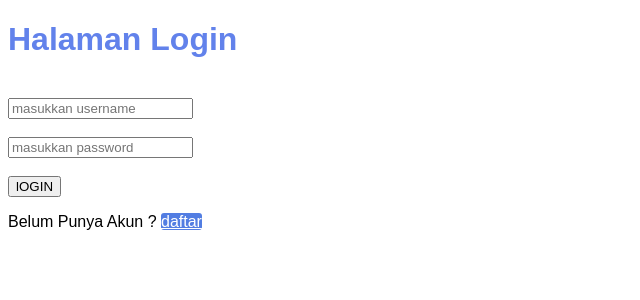
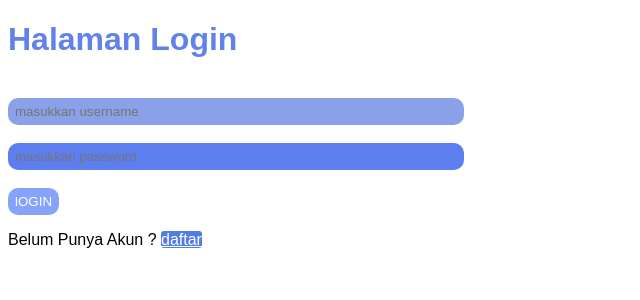
Before and after one commit to aghniaaulia/aghnia_ci, a CodeIgniter app: page /aghnia_ci/ in a window 1280 px wide. Shown: the top 300 px of the page, without its empty margins (0-640 px from the left). Run offline with CodeIgniter, Linux system fonts and the light colour scheme.

Commit message:
tambah_daftar

```diff
--- a/application/controllers/admin.php
+++ b/application/controllers/admin.php
@@ -30,7 +30,8 @@ class admin extends CI_Controller {
 	{
 		$this->load->model('siswa_model');
 		$data['edit'] = $this->siswa_model->getsiswaByNis($nis);
-		$data['alamat'] = ['pekalongan','batang','pemalang','tegal'];
+		$data['alamat'] =  [1, 2, 3, 4];
+
 
 		$this->load->view('templete/header');
 		$this->load->view('edit_siswa', $data);
@@ -42,7 +43,7 @@ class admin extends CI_Controller {
 		$data =
 		[
 		"nama" => $this->input->post('nama', true),
-		"alamat" => $this->input->post('alamat', true),
+		"id_alamat" => $this->input->post('alamat', true),
 		"no_tlp" => $this->input->post('no_tlp', true)
 		];
 		$this->db->where('nis', $this->input->post('nis'));
--- a/application/controllers/login.php
+++ b/application/controllers/login.php
@@ -19,7 +19,7 @@ class Login extends CI_Controller {
 		$user = $this->db->get_where('user',['username' => $username])->row_array();
 
 		if ($user){
-			if ($password == $user['password']){
+			if (password_verify($password, $user['password'])){
 				$data = [
 					'username' => $user['username']
 				];
--- a/application/controllers/tambah_siswa.php
+++ b/application/controllers/tambah_siswa.php
@@ -6,8 +6,10 @@ class tambah_siswa extends CI_Controller {
 
 	public function index()
 	{
+		$data['alamat'] = $this->db->get('alamat')->result_array();
+
 		$this->load->view('templete/header');
-		$this->load->view('tambah_siswa');
+		$this->load->view('tambah_siswa', $data);
 		$this->load->view('templete/footer');
 	}
 
--- a/application/models/user_model.php
+++ b/application/models/user_model.php
@@ -7,7 +7,7 @@ class user_model extends CI_Model {
 		$data =
 		[
 			"username" => $this->input->post('username',true),
-			"password" => $this->input->post('password',true),
+			"password" => password_hash($this->input->post('password'), PASSWORD_DEFAULT),
 			"nama" => $this->input->post('nama',true)
 		];
 
--- a/application/views/edit_siswa.php
+++ b/application/views/edit_siswa.php
@@ -15,7 +15,7 @@
     <select name="alamat">
         <option value="">--pilih alamat--</option>
         <?php foreach($alamat as $al) : ?>
-          <?php if($al == $edit['alamat']) : ?>
+          <?php if($al == $edit['id_alamat']) : ?>
             <option value="<?=$al; ?>" selected><?=$al; ?></option>
         <?php else : ?>
           <option value="<?=$al; ?>"> <?=$al; ?> </option>
--- a/application/views/login.php
+++ b/application/views/login.php
@@ -9,6 +9,7 @@
 <body>
 
   <h1>Halaman Login</h1><br>
+  <div class="tambah">
   <?= $this->session->flashdata('message'); ?>
 
   <form action="<?= base_url() ?>login/verivikasi" method="post">
@@ -19,6 +20,6 @@
   </form>
 
   <p>Belum Punya Akun ? <a href="<?= base_url() ?>daftar">daftar</a></p>
-
+</div>
 </body>
 </html>
--- a/assets/login.css
+++ b/assets/login.css
@@ -1,3 +1,41 @@
 *{
   font-family: sans-serif;
 }
+
+.tambah select{
+  width: 35%;
+  color: white;
+  padding: 6px 7px;
+  border-radius: 10px;
+  border: none;
+  background-color: rgb(92, 128, 246);
+  cursor: pointer;
+}
+.tambah input[type=text]{
+  width: 35%;
+  color: white;
+  padding: 6px 7px;
+  border-radius: 10px;
+  border: none;
+  background-color: rgb(92, 128, 249);
+  cursor: pointer;
+}
+
+.tambah input[type=submit]{
+  color: white;
+  padding: 6px 7px;
+  border-radius: 10px;
+  border: none;
+  background-color: rgb(92, 126, 239);
+  cursor: pointer;
+}
+
+.tambah input[type=password]{
+  width: 35%;
+  color: white;
+  padding: 6px 7px;
+  border-radius: 10px;
+  border: none;
+  background-color: rgb(92, 126, 239);
+  cursor: pointer;
+}
```
Also changed, not shown: application/models/siswa_model.php (+6 -3 lines), application/views/tambah_siswa.php (+3 -4 lines).
